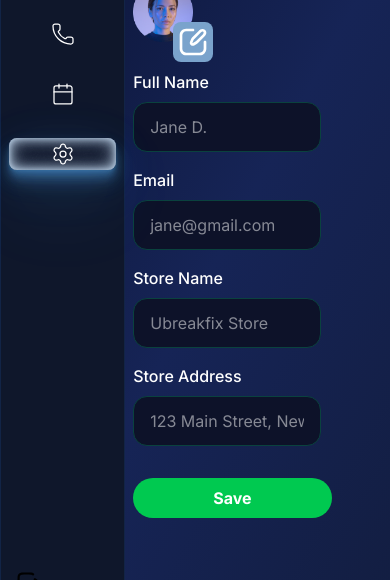
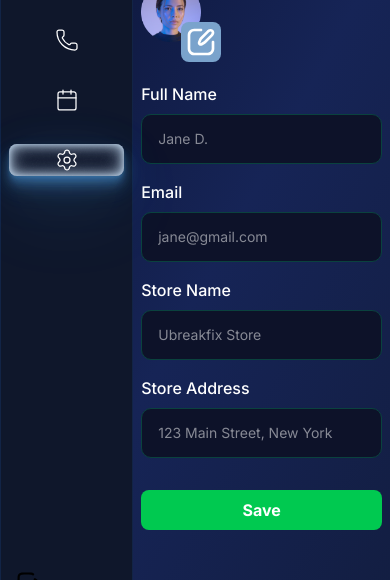
Before and after one commit to mdshihab-dev/ServiceSync, a React (Vite) app: page /settings/profile in a window 390 px wide. Shown: the part 195-775 px from the top of the page. Built offline with nearby package versions, Linux system fonts and the light colour scheme.

Commit message:
form update

```diff
--- a/src/pages/CallHistory.jsx
+++ b/src/pages/CallHistory.jsx
@@ -27,7 +27,7 @@
           />
         </div>
         <div className="grow md:max-w-1/2 ">
-          <div className="flex gap-1 sm:gap-6 max-sm:justify-around sm:justify-end">
+          <div className="flex gap-1 sm:gap-6 max-sm:justify-between sm:justify-end">
             <DropdownButton className={'bg-primary max-sm:text-sm sm:text-base max-w-27.5 sm:max-w-full overflow-hidden  '} items={callType} />
             <DropdownButton className={'bg-primary max-sm:text-sm sm:text-base max-w-27.5 sm:max-w-full overflow-hidden  '} items={issueArray} />
             <DropdownButton className={'bg-primary max-sm:text-sm sm:text-base max-w-27.5 sm:max-w-full overflow-hidden  '} items={dateArray} />
--- a/src/pages/EditProfile.jsx
+++ b/src/pages/EditProfile.jsx
@@ -5,7 +5,7 @@
 const EditProfile = () => {
 
   return (
-     <div className="px-2 md:px-0 md:pt-6 pt-4 md:max-w-250 max-w-[80%] pr-4 xl:pr-0">
+     <div className="px-2 md:px-0 md:pt-6 pt-4 md:max-w-250 w-full pr-2  md:pr-0">
       <div className="font-inter font-normal md:text-2xl text-base leading-9 text-white flex gap-x-4 sm:gap-x-16  ml-3 border-b border-[#0b423f] pb-2">
         <button className={"border-b-2 -mb-2 px-3 border-b-[#87A2FF]"}>
           Profile
@@ -14,7 +14,7 @@
       </div>
 
       <div className="sm:mt-10 mt-6" >
-        <h3 className="font-inter font-normal text-base sm:text-xl leading-[150%] text-white mb-2">
+        <h3 className="font-inter font-normal max-sm:text-base sm:text-xl leading-[150%] text-white mb-2">
           Profile Image
         </h3>
 
@@ -28,19 +28,17 @@
         </div>
 
         {/* ===================== profile form ===================== */}
-        <div className="grid grid-cols-1 sm:grid-cols-2 md:gap-y-6 gap-y-4  gap-x-14 md:mt-14 mt-7 w-auto">
+        <div className="mt-10 sm:mt-12 grid grid-cols-1 sm:grid-cols-2 md:gap-y-6 gap-y-4  gap-x-14 md:mt-14 mt-7 w-auto">
           {profileFormData.map((field, index) => (
             <div key={index} className="flex flex-col gap-2">
-              <label className="font-inter font-medium sm:text-xl text-base leading-[150%] text-white">
+              <label className="font-inter font-medium sm:text-xl max-sm:text-base leading-[150%] text-white">
                 {field.label}
               </label>
 
               <input
                 type={field.type}
                 placeholder={field.placeholder}
-                className="font-inter font-normal text-base leading-6 text-white
-                   bg-[#0d1229] border border-[#0a423e]
-                   py-3 px-4 rounded-[14px]"
+                className="font-inter font-normal max-sm:text-sm sm:text-base leading-6 text-white bg-[#0d1229] border border-[#0a423e] py-3 px-4 max-sm:rounded-[10px] sm:rounded-[14px]"
               />
             </div>
           ))}
@@ -48,7 +46,7 @@
              {/* ===================== profile button ===================== */}
 
         <div className="lg:mt-20 mt-8 mb-8  flex sm:items-center sm:justify-center justify-start  cursor-pointer">
-          <button className="py-2 lg:px-39 px-20  bg-[#00C950] font-inter font-bold sm:text-xl text-base leading-[150%] text-white rounded-3xl">
+          <button className="py-2 lg:px-39 px-20 w-full md:w-auto  bg-[#00C950] font-inter font-bold sm:text-xl text-base leading-[150%] text-white max-sm:rounded-[8px] sm:rounded-[12px] md:rounded-[16px]">
             Save
           </button>
         </div>
--- a/src/pages/Settings.jsx
+++ b/src/pages/Settings.jsx
@@ -44,7 +44,7 @@
             <div className="mb-2 place-self-end">
               <Link
                 to={"/settings/profile"}
-                className={`py-1 px-2 rounded-xl inset-shadow border-b border-[rgba(255,255,255,0.50)]`}
+                className={`py-1 px-2 rounded-[12px] inset-shadow border-b border-[rgba(255,255,255,0.50)]`}
               >
                 <span className=" font-inter whitespace-nowrap font-medium sm:text-base text-xs leading-[150%] text-white">
                   Edit Profile
```
